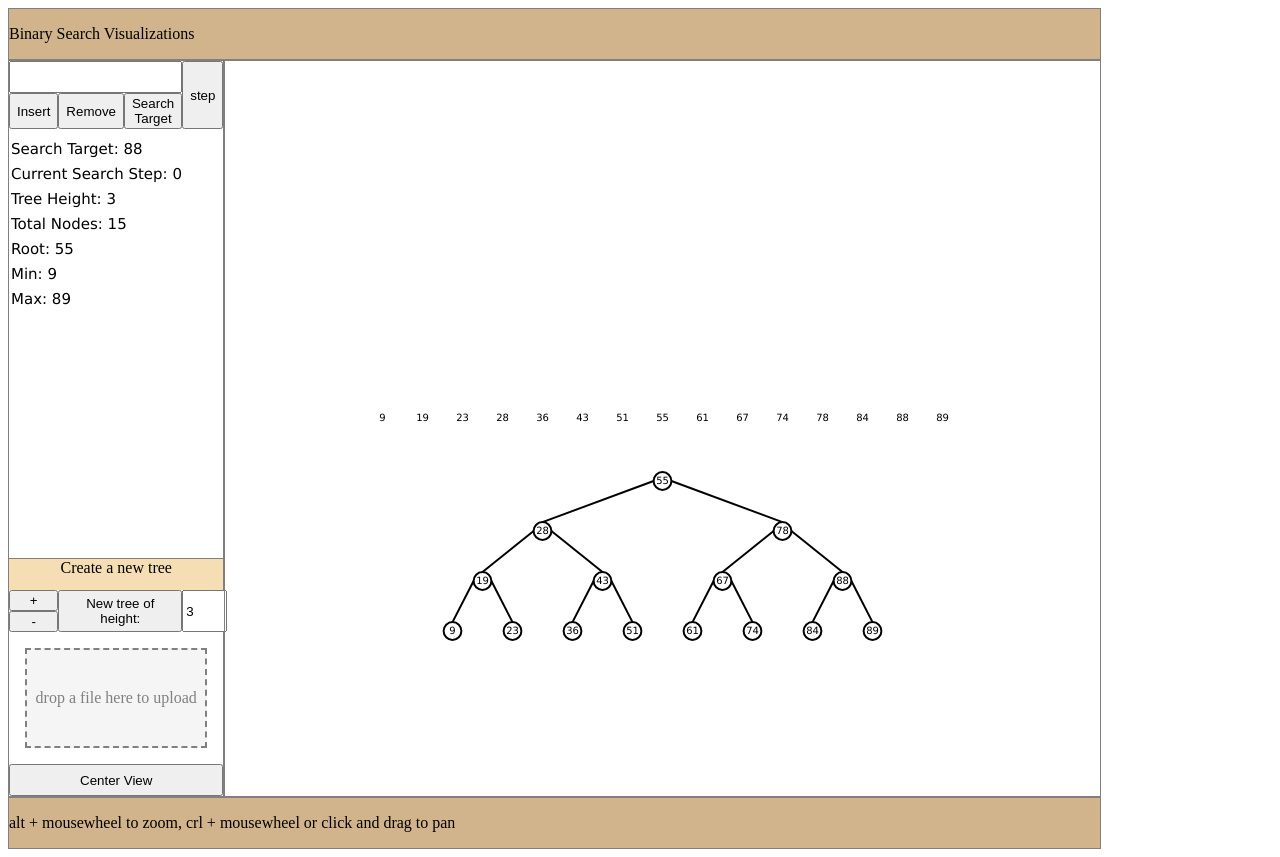
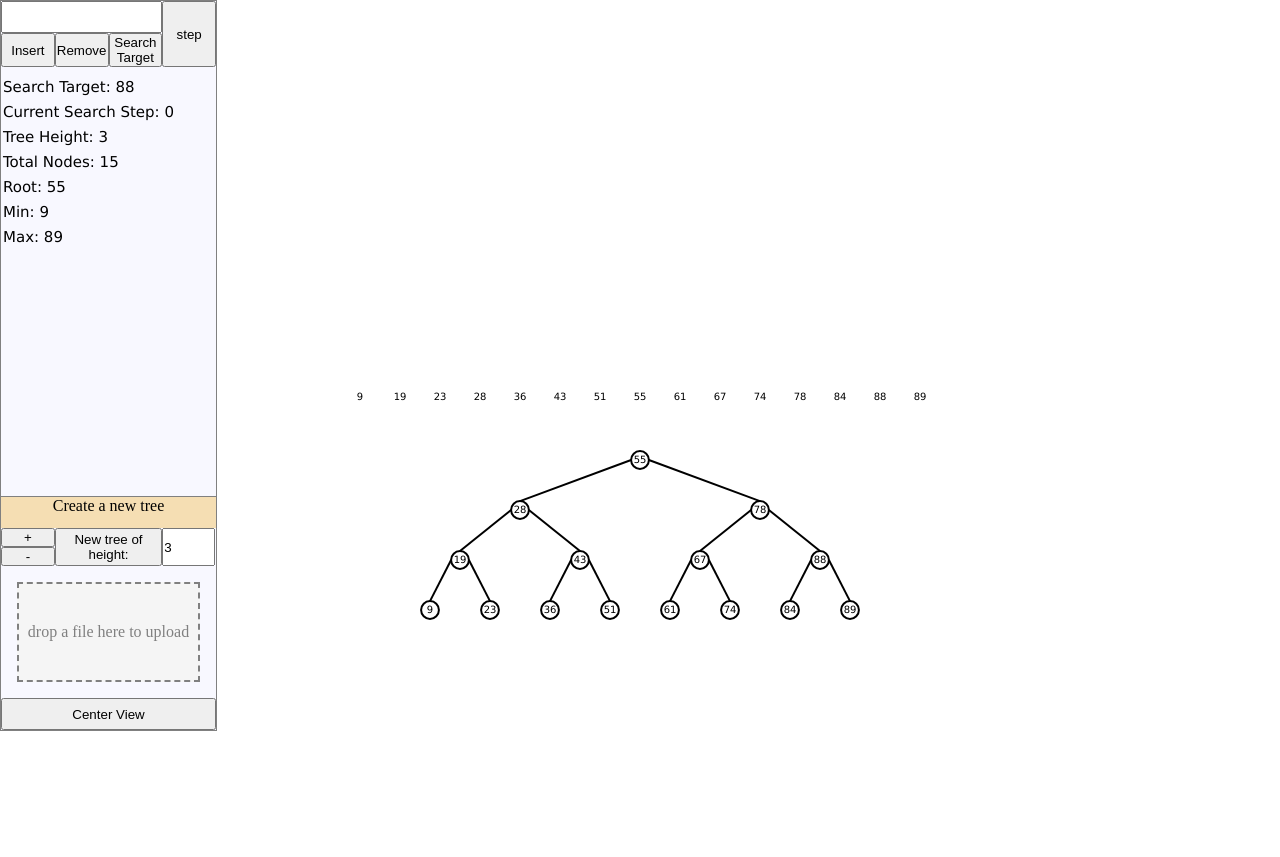
Before and after one commit to 8888/searchVisualizations, a website with bundled scripts: page index.html in a window 1280 px wide. After the commit the page ends 800 px from the top, so only its background shows below. Built offline with nearby package versions, Linux system fonts and the light colour scheme.

Commit message:
main canvas resize
the main canvas is sized to fit the entire screen and resizes with the
window. The top and bottom info bars were removed.

```diff
--- a/index.css
+++ b/index.css
@@ -1,26 +1,27 @@
-.grid-container {
-    max-width: 1080px;
-    display: grid;
-    grid-template-columns: 1fr 4fr;
-    grid-auto-rows: minmax(2em, max-content);
+* {
+    margin: 0;
+    padding: 0;
 }
 
-.top-bar {
-    background: tan;
-    grid-column-start: 1;
-    grid-column-end: 3;
-    border: 1px solid gray;
+html, body {
+    width: 100%;
+    height: 100%;
+    overflow: hidden;
+}
+
+.canvas-container {
+    position: relative;
 }
 
 .side-bar {
-    /* background: wheat; */
-    grid-row-start: 2;
-    grid-column-start: 1;
-    grid-column-end: 2;
+    position: absolute;
+    z-index: 1;
+    background: ghostwhite;
+    border: 1px solid gray;
+    width: 215px;
     display: grid;
     grid-template-columns: repeat(4, 1fr);
     grid-auto-rows: minmax(2em, max-content);
-    border: 1px solid gray;
 }
 
 #side-bar-input {
@@ -80,10 +81,7 @@
 }
 
 .main-canvas-container {
-    /* background: floralwhite; */
-    grid-column-start: 2;
-    grid-column-end: auto;
-    border: 1px solid gray;
+    position: absolute;
 }
 
 .side-canvas-container {
@@ -91,13 +89,10 @@
     grid-column-end: 5;
 }
 
-.bottom-bar {
-    background: tan;
-    grid-column-start: 1;
-    grid-column-end: 3;
-    border: 1px solid gray;
-}
-
 #mainCanvasElement {
     outline: none;
 }
+
+#sideCanvasElement {
+    outline: none;
+}
--- a/index.html
+++ b/index.html
@@ -6,10 +6,7 @@
         <link rel="stylesheet" type="text/css" href="index.css">
     </head>
     <body>
-        <div class="grid-container">
-            <div class="top-bar">
-                <p>Binary Search Visualizations</p>
-            </div>
+        <div class="canvas-container">
             <div class="side-bar">
                 <input id="side-bar-input" type="number">
                 <button id="side-bar-step" type="button">step</button>
@@ -21,8 +18,7 @@
                         id="sideCanvasElement"
                         width="215"
                         height="425"
-                        oncontextmenu="return false;"
-                        style="outline: none;">
+                        oncontextmenu="return false;">
                     </canvas>
                 </div>
                 <div class="new-tree-title">Create a new tree</div>
@@ -38,13 +34,8 @@
             <div class="main-canvas-container">
                 <canvas
                     id="mainCanvasElement"
-                    width="875"
-                    height="720"
                     oncontextmenu="return false;">
                 </canvas>
-            </div>
-            <div class="bottom-bar">
-                <p>alt + mousewheel to zoom, crl + mousewheel or click and drag to pan</p>
             </div>
         </div>
         <script type="module" src="index.js"></script>
--- a/index.js
+++ b/index.js
@@ -9,9 +9,6 @@ const sideCanvas = document.getElementById('sideCanvasElement');
 mainCanvas.tabIndex = 0;
 mainCanvas.focus();
 // mainCanvas parameters
-const mainCanvasWidth = mainCanvas.width;
-const mainCanvasHeight = mainCanvas.height;
-const mainCanvasBounds = mainCanvas.getBoundingClientRect();
 const mainCtx = mainCanvas.getContext('2d');
 let mainMouseX = {old: null, new: null};
 let mainMouseY = {old: null, new: null};
@@ -22,7 +19,6 @@ let mainScaleFactor = 1;
 // sideCanvas parameters
 const sideCanvasWidth = sideCanvas.width;
 const sideCanvasHeight = sideCanvas.height;
-const sideCanvasBounds = sideCanvas.getBoundingClientRect();
 const sideCtx = sideCanvas.getContext('2d');
 
 // drawing sizes
@@ -100,7 +96,36 @@ const generateNewField = (height) => {
     updatedState.viewShouldCenter = true;
 };
 
+const handleResize = () => {
+    // resize the main canvas to the full screen size
+    mainCanvas.width = window.innerWidth;
+    mainCanvas.height = window.innerHeight;
+    // the canvas is cleared when the size changes, a redraw is needed
+    state.searchIsDirty = true;
+};
+
 function init() {
+    // init canvas size
+    handleResize();
+
+    // resize event listener should be throttled as it calls quickly
+    (function() {
+        const createThrottledEvent = (type, name) => {
+            let running = false;
+            const throttle = () => {
+                if (running) { return; }
+                running = true;
+                requestAnimationFrame(() => {
+                    window.dispatchEvent(new CustomEvent(name));
+                    running = false;
+                });
+            };
+            window.addEventListener(type, throttle);
+        };
+        createThrottledEvent('resize', 'throttledResize');
+    })();
+    window.addEventListener('throttledResize', handleResize);
+
     // create event listeners
     document.getElementById('side-bar-step').addEventListener('click', () => {
         if (state.step < state.searchPath.length - 1) {
@@ -188,12 +213,14 @@ function init() {
 
     // canvas event listeners
     mainCanvas.addEventListener('mousemove', (event) => {
+        const mainCanvasBounds = mainCanvas.getBoundingClientRect();
         mainMouseX.new = event.clientX - mainCanvasBounds.left;
         mainMouseY.new = event.clientY - mainCanvasBounds.top;
     });
 
     mainCanvas.addEventListener('mousedown', (event) => {
         if (event.button === 0) { // left click
+            const mainCanvasBounds = mainCanvas.getBoundingClientRect();
             mainMouseDrag = true;
             mainMouseX.old = event.clientX - mainCanvasBounds.left;
             mainMouseY.old = event.clientY - mainCanvasBounds.top;
@@ -245,8 +272,8 @@ const calcCenterOfField = () => {
 const centerViewOnField = () => {
     // when creating a new field, recenter the view
     // screenCenter - arrayCenter = distance to move origin
-    const dx = (mainCanvasWidth / 2) - defaultStyle.xSpacing['arrayCenter'];
-    const dy = (mainCanvasHeight / 2) - defaultStyle.ySpacing['arrayCenter'];
+    const dx = (mainCanvas.width / 2) - defaultStyle.xSpacing['arrayCenter'];
+    const dy = (mainCanvas.height / 2) - defaultStyle.ySpacing['arrayCenter'];
     // reset zoom scale
     updatedState.mainScaleFactor = 1;
     state.mainScaleFactor = 1;
@@ -353,7 +380,7 @@ function display() {
         // clear entire canvase, even if transformed
         mainCtx.save();
         mainCtx.setTransform(1, 0, 0, 1, 0, 0);
-        mainCtx.clearRect(0, 0, mainCanvasWidth, mainCanvasHeight);
+        mainCtx.clearRect(0, 0, mainCanvas.width, mainCanvas.height);
         mainCtx.restore();
 
         mainCtx.save(); // save origin before pan and zoom
```
